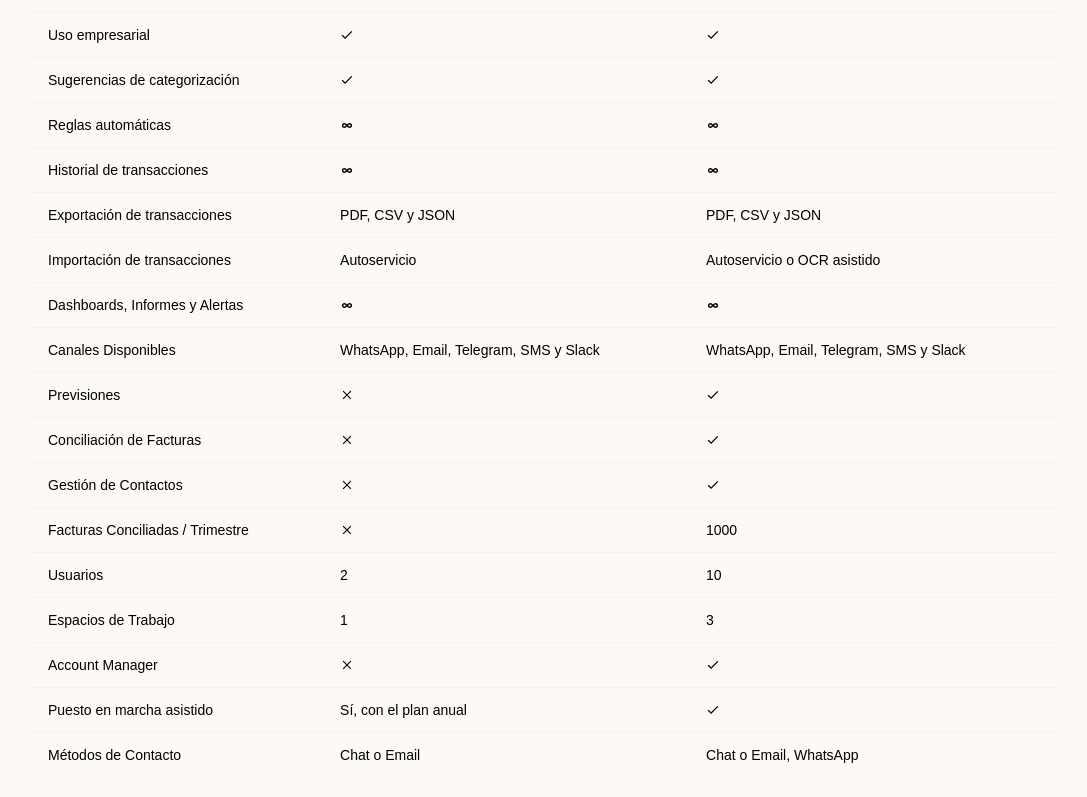
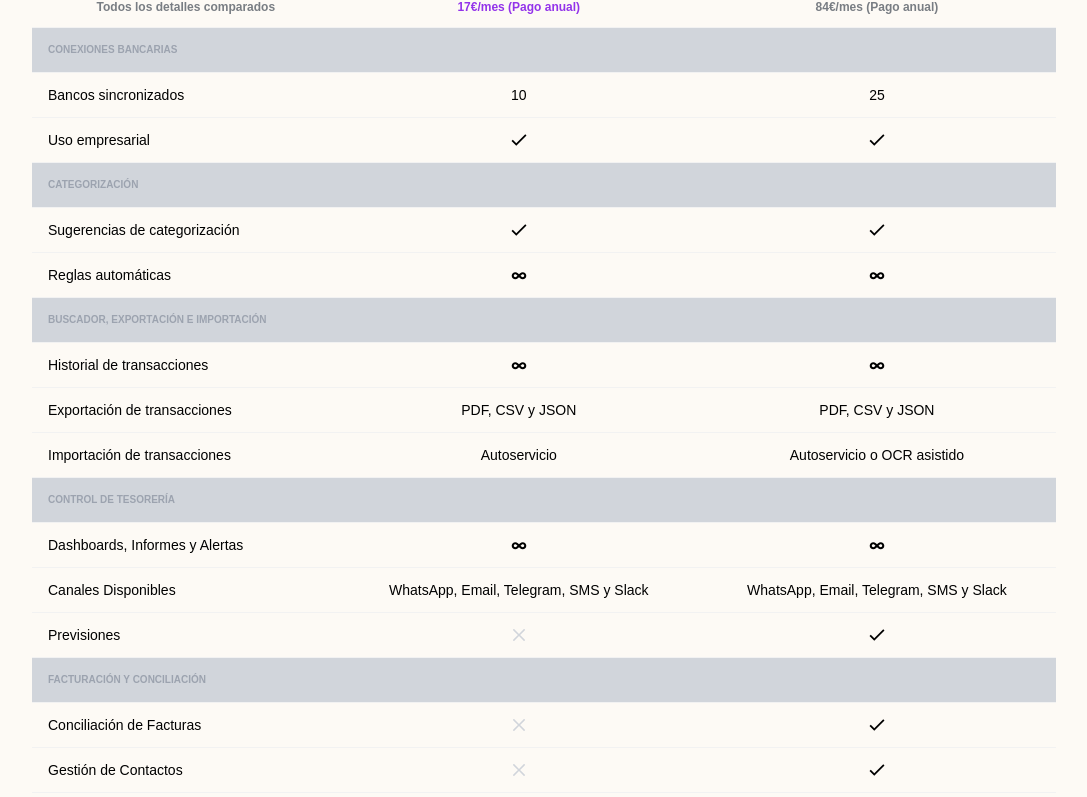
Before and after one commit to Shakib-Shajid/banktrack, a Next.js app: page /precios in a window 1280 px wide. Shown: the part 1463-2260 px from the top of the page, without its empty margins (96-1183 px from the left). Built offline with nearby package versions, Linux system fonts and the light colour scheme.

Commit message:
after every 2nd row add a title

```diff
--- a/src/app/precios/page.jsx
+++ b/src/app/precios/page.jsx
@@ -3,7 +3,7 @@ import React from 'react';
 
 const page = () => {
     return (
-        <div className='py-40 text-center bg-[#FDFAF5]'>
+        <div className='pt-40 pb-10 text-center bg-[#FDFAF5]'>
             <h3 className='text-4xl font-bold'>Empieza tu prueba gratis</h3>
             <p className='text-sm my-2'>Pruébalo gratis durante 14 días. No necesitas tarjeta de crédito.</p>
             <ToggleOptions />
--- a/src/components/Empieza.jsx
+++ b/src/components/Empieza.jsx
@@ -276,128 +276,164 @@ const Empieza = () => {
 
 
             {/* table */}
-            <div className="overflow-x-auto w-[80%] mx-auto pt-5">
+            <div className="overflow-x-auto w-[80%] mx-auto my-20">
                 <table className="table">
                     {/* head */}
                     <thead>
                         <tr className="text-center">
                             <th>Comparación <br />
-                            Todos los detalles comparados</th>
-                            <th>Starter <br />
-                            17€/mes (Pago anual)</th>
+                                Todos los detalles comparados</th>
+                            <th className="text-purple-600 text-center">Starter <br />
+                                17€/mes (Pago anual)</th>
                             <th>Advanced <br />
-                            84€/mes (Pago anual)</th>
+                                84€/mes (Pago anual)</th>
                         </tr>
                     </thead>
                     {/* <p className="bg-gray-300">Conexiones bancarias</p> */}
                     <tbody>
+                        <tr>
+                            <td className="font-bold bg-gray-300 text-gray-400 text-[10px] uppercase">Conexiones Bancarias</td>
+                            <td className="bg-gray-300 text-gray-400 text-[10px]"></td>
+                            <td className="bg-gray-300 text-gray-400 text-[10px]"></td>
+                        </tr>
                         {/* row 1 */}
                         <tr>
                             <td>Bancos sincronizados</td>
-                            <td>10</td>
-                            <td>25</td>
+                            <td className="text-center">10</td>
+                            <td className="text-center">25</td>
                         </tr>
                         {/* row 2 */}
                         <tr>
                             <td>Uso empresarial</td>
-                            <td><IoMdCheckmark /></td>
-                            <td><IoMdCheckmark /></td>
+                            <td><IoMdCheckmark className="mx-auto font-bold text-xl" /></td>
+                            <td><IoMdCheckmark className="mx-auto font-bold text-xl" /></td>
+                        </tr>
+                        <tr>
+                            <td className="font-bold bg-gray-300 text-gray-400 text-[10px] uppercase">Categorización</td>
+                            <td className="bg-gray-300 text-gray-400 text-[10px]"></td>
+                            <td className="bg-gray-300 text-gray-400 text-[10px]"></td>
                         </tr>
                         {/* row 3 */}
                         <tr>
                             <td>Sugerencias de categorización</td>
-                            <td><IoMdCheckmark /></td>
-                            <td><IoMdCheckmark /></td>
+                            <td><IoMdCheckmark className="mx-auto font-bold text-xl" /></td>
+                            <td><IoMdCheckmark className="mx-auto font-bold text-xl" /></td>
                         </tr>
                         {/* row 4 */}
                         <tr>
                             <td>Reglas automáticas</td>
-                            <td><TiInfinity/></td>
-                            <td><TiInfinity/></td>
+                            <td><TiInfinity className="mx-auto font-bold text-xl" /></td>
+                            <td><TiInfinity className="mx-auto font-bold text-xl" /></td>
+                        </tr>
+
+                        <tr>
+                            <td className="font-bold bg-gray-300 text-gray-400 text-[10px] uppercase">Buscador, exportación e importación</td>
+                            <td className="bg-gray-300 text-gray-400 text-[10px]"></td>
+                            <td className="bg-gray-300 text-gray-400 text-[10px]"></td>
                         </tr>
                         {/* row 5 */}
                         <tr>
                             <td>Historial de transacciones</td>
-                            <td><TiInfinity/></td>
-                            <td><TiInfinity/></td>
+                            <td><TiInfinity className="mx-auto font-bold text-xl" /></td>
+                            <td><TiInfinity className="mx-auto font-bold text-xl" /></td>
                         </tr>
                         {/* row 6 */}
                         <tr>
                             <td>Exportación de transacciones</td>
-                            <td>PDF, CSV y JSON</td>
-                            <td>PDF, CSV y JSON</td>
+                            <td className="text-center">PDF, CSV y JSON</td>
+                            <td className="text-center">PDF, CSV y JSON</td>
                         </tr>
                         {/* row 7 */}
                         <tr>
                             <td>Importación de transacciones</td>
-                            <td>Autoservicio</td>
-                            <td>Autoservicio o OCR asistido</td>
+                            <td className="text-center">Autoservicio</td>
+                            <td className="text-center">Autoservicio o OCR asistido</td>
+                        </tr>
+                        <tr>
+                            <td className="font-bold bg-gray-300 text-gray-400 text-[10px] uppercase">Control de tesorería</td>
+                            <td className="bg-gray-300 text-gray-400 text-[10px]"></td>
+                            <td className="bg-gray-300 text-gray-400 text-[10px]"></td>
                         </tr>
                         {/* row 8 */}
                         <tr>
                             <td>Dashboards, Informes y Alertas</td>
-                            <td><TiInfinity /></td>
-                            <td><TiInfinity /></td>
+                            <td><TiInfinity className="mx-auto font-bold text-xl" /></td>
+                            <td><TiInfinity className="mx-auto font-bold text-xl" /></td>
                         </tr>
                         {/* row 9 */}
                         <tr>
                             <td>Canales Disponibles</td>
-                            <td>WhatsApp, Email, Telegram, SMS y Slack	</td>
-                            <td>WhatsApp, Email, Telegram, SMS y Slack	</td>
+                            <td className="text-center">WhatsApp, Email, Telegram, SMS y Slack	</td>
+                            <td className="text-center">WhatsApp, Email, Telegram, SMS y Slack	</td>
                         </tr>
                         {/* row 10 */}
                         <tr>
                             <td>Previsiones</td>
-                            <td><RxCross2 /></td>
-                            <td><IoMdCheckmark /></td>
+                            <td><RxCross2 className="mx-auto font-bold text-xl text-gray-300" /></td>
+                            <td><IoMdCheckmark className="mx-auto font-bold text-xl" /></td>
+                        </tr>
+                        <tr>
+                            <td className="font-bold bg-gray-300 text-gray-400 text-[10px] uppercase">Facturación y conciliación</td>
+                            <td className="bg-gray-300 text-gray-400 text-[10px]"></td>
+                            <td className="bg-gray-300 text-gray-400 text-[10px]"></td>
                         </tr>
                         {/* row 11 */}
                         <tr>
                             <td>Conciliación de Facturas</td>
-                            <td><RxCross2 /></td>
-                            <td><IoMdCheckmark /></td>
+                            <td><RxCross2 className="mx-auto font-bold text-xl text-gray-300" /></td>
+                            <td><IoMdCheckmark className="mx-auto font-bold text-xl" /></td>
                         </tr>
                         {/* row 12 */}
                         <tr>
                             <td>Gestión de Contactos</td>
-                            <td><RxCross2 /></td>
-                            <td><IoMdCheckmark /></td>
+                            <td><RxCross2 className="mx-auto font-bold text-xl text-gray-300" /></td>
+                            <td><IoMdCheckmark className="mx-auto font-bold text-xl" /></td>
                         </tr>
                         {/* row 13 */}
                         <tr>
                             <td>Facturas Conciliadas / Trimestre</td>
-                            <td><RxCross2 /></td>
-                            <td>1000</td>
+                            <td><RxCross2 className="mx-auto font-bold text-xl text-gray-300" /></td>
+                            <td className="text-center">1000</td>
+                        </tr>
+                        <tr>
+                            <td className="font-bold bg-gray-300 text-gray-400 text-[10px] uppercase">Multi-empresa / Multi-entidad</td>
+                            <td className="bg-gray-300 text-gray-400 text-[10px]"></td>
+                            <td className="bg-gray-300 text-gray-400 text-[10px]"></td>
                         </tr>
                         {/* row 14 */}
                         <tr>
                             <td>Usuarios</td>
-                            <td>2</td>
-                            <td>10</td>
+                            <td className="text-center">2</td>
+                            <td className="text-center">10</td>
                         </tr>
                         {/* row 15 */}
                         <tr>
                             <td>Espacios de Trabajo</td>
-                            <td>1</td>
-                            <td>3</td>
+                            <td className="text-center">1</td>
+                            <td className="text-center">3</td>
+                        </tr>
+                        <tr>
+                            <td className="font-bold bg-gray-300 text-gray-400 text-[10px] uppercase">Soporte</td>
+                            <td className="bg-gray-300 text-gray-400 text-[10px]"></td>
+                            <td className="bg-gray-300 text-gray-400 text-[10px]"></td>
                         </tr>
                         {/* row 16 */}
                         <tr>
                             <td>Account Manager</td>
-                            <td><RxCross2 /></td>
-                            <td><IoMdCheckmark /></td>
+                            <td><RxCross2 className="mx-auto font-bold text-xl text-gray-300" /></td>
+                            <td><IoMdCheckmark className="mx-auto font-bold text-xl" /></td>
                         </tr>
                         {/* row 17 */}
                         <tr>
                             <td>Puesto en marcha asistido</td>
-                            <td>Sí, con el plan anual</td>
-                            <td><IoMdCheckmark /></td>
+                            <td className="text-center">Sí, con el plan anual</td>
+                            <td><IoMdCheckmark className="mx-auto font-bold text-xl" /></td>
                         </tr>
                         {/* row 18 */}
                         <tr>
                             <td>Métodos de Contacto</td>
-                            <td>Chat o Email</td>
-                            <td>Chat o Email, WhatsApp</td>
+                            <td className="text-center">Chat o Email</td>
+                            <td className="text-center">Chat o Email, WhatsApp</td>
                         </tr>
                     </tbody>
                 </table>
```
